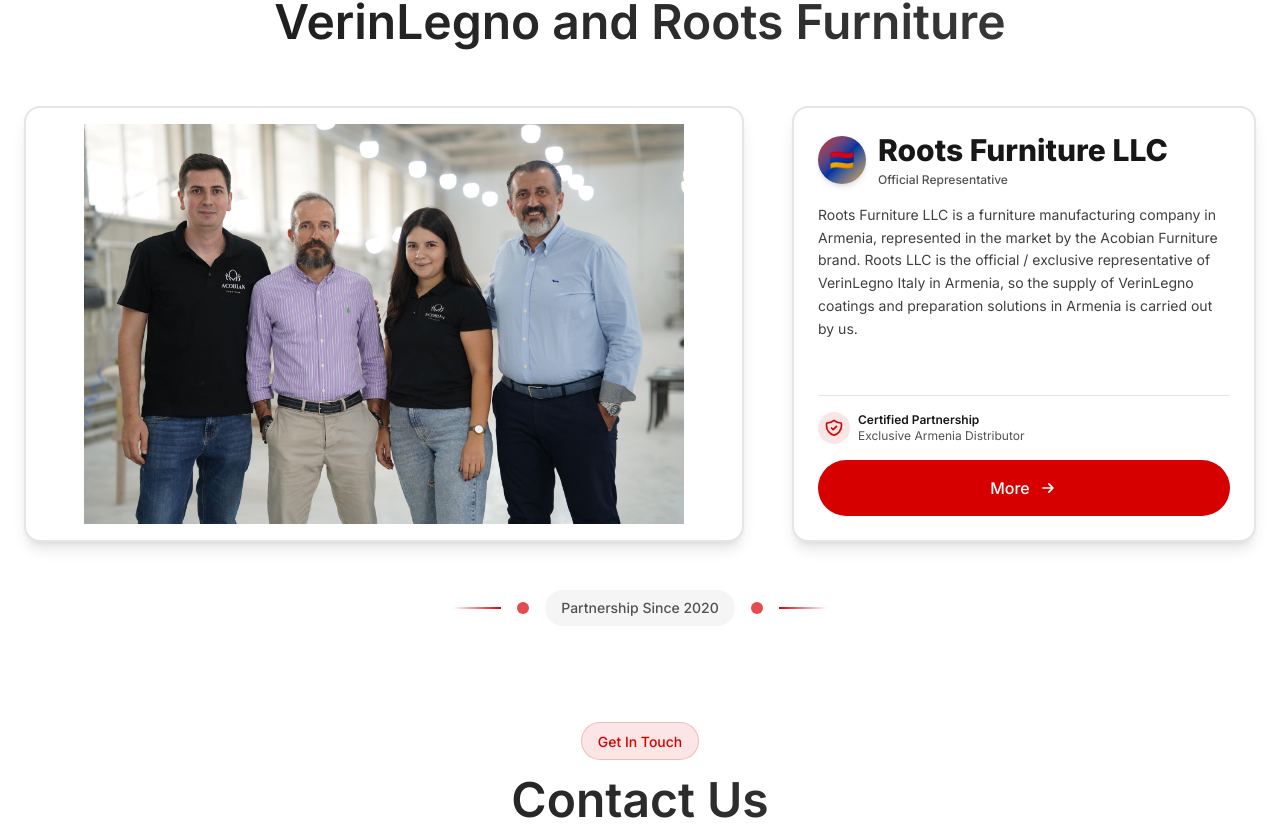
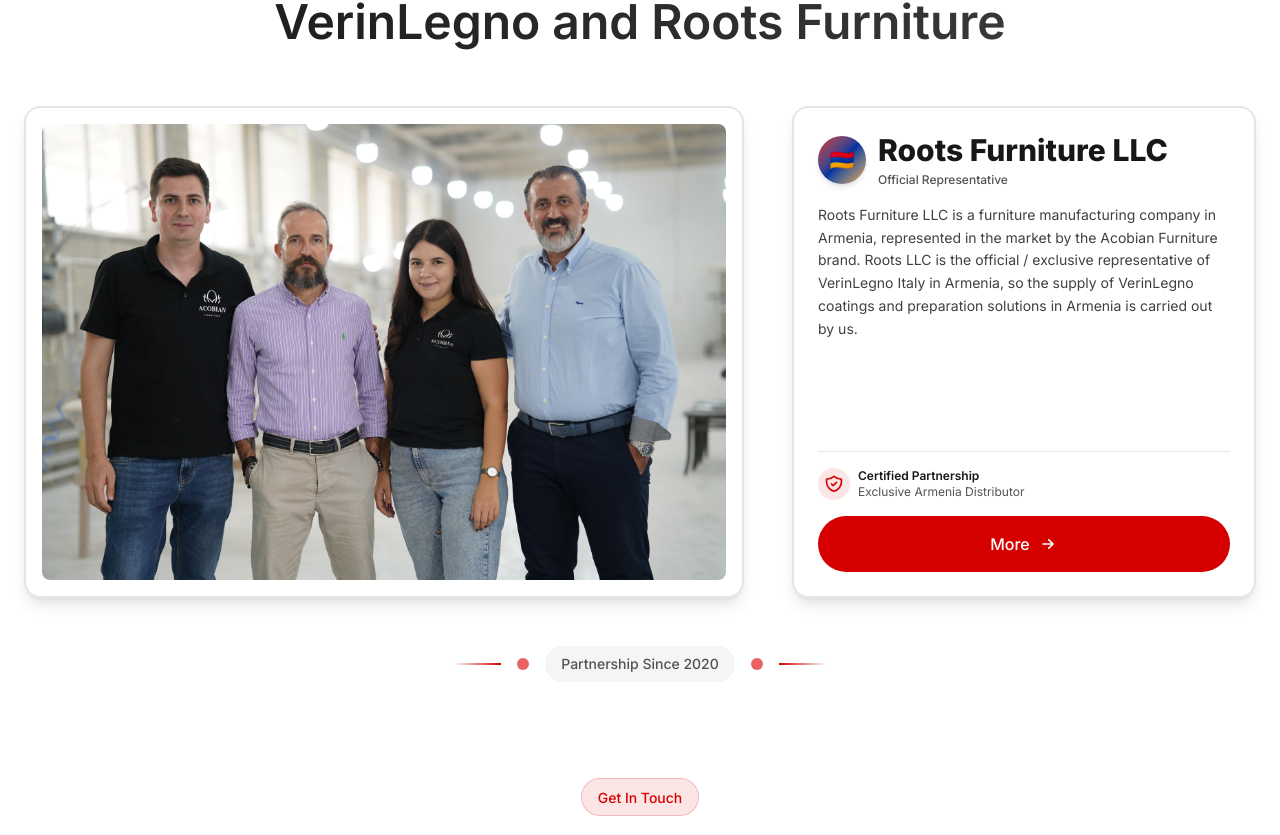
Before and after one commit to levonstepan/VerinLegno.am, a Next.js app: page / in a window 1280 px wide. Shown: the part 3599-4434 px from the top of the page. Built offline with nearby package versions, Linux system fonts and the light colour scheme.

Commit message:
Set partnership image dimensions to 2650px x 1768px

```diff
--- a/app/components/About.tsx
+++ b/app/components/About.tsx
@@ -32,12 +32,13 @@
           <div className="md:col-span-3 group relative">
             <div className="absolute -inset-1 bg-gradient-to-r from-[#D70000] to-[#b30000] rounded-2xl blur opacity-0 group-hover:opacity-20 transition-opacity duration-500" />
             <div className="relative bg-white rounded-2xl p-4 border-2 border-neutral-200 shadow-lg hover:shadow-xl transition-all duration-300 overflow-hidden">
-              <div className="relative w-full min-h-[400px]">
+              <div className="relative w-full flex justify-center">
                 <Image
                   src="/partnership-min.jpg"
                   alt="Partnership"
-                  fill
-                  className="object-contain rounded-lg"
+                  width={2650}
+                  height={1768}
+                  className="object-contain rounded-lg w-full h-auto"
                   sizes="(max-width: 768px) 100vw, 60vw"
                 />
               </div>
```
